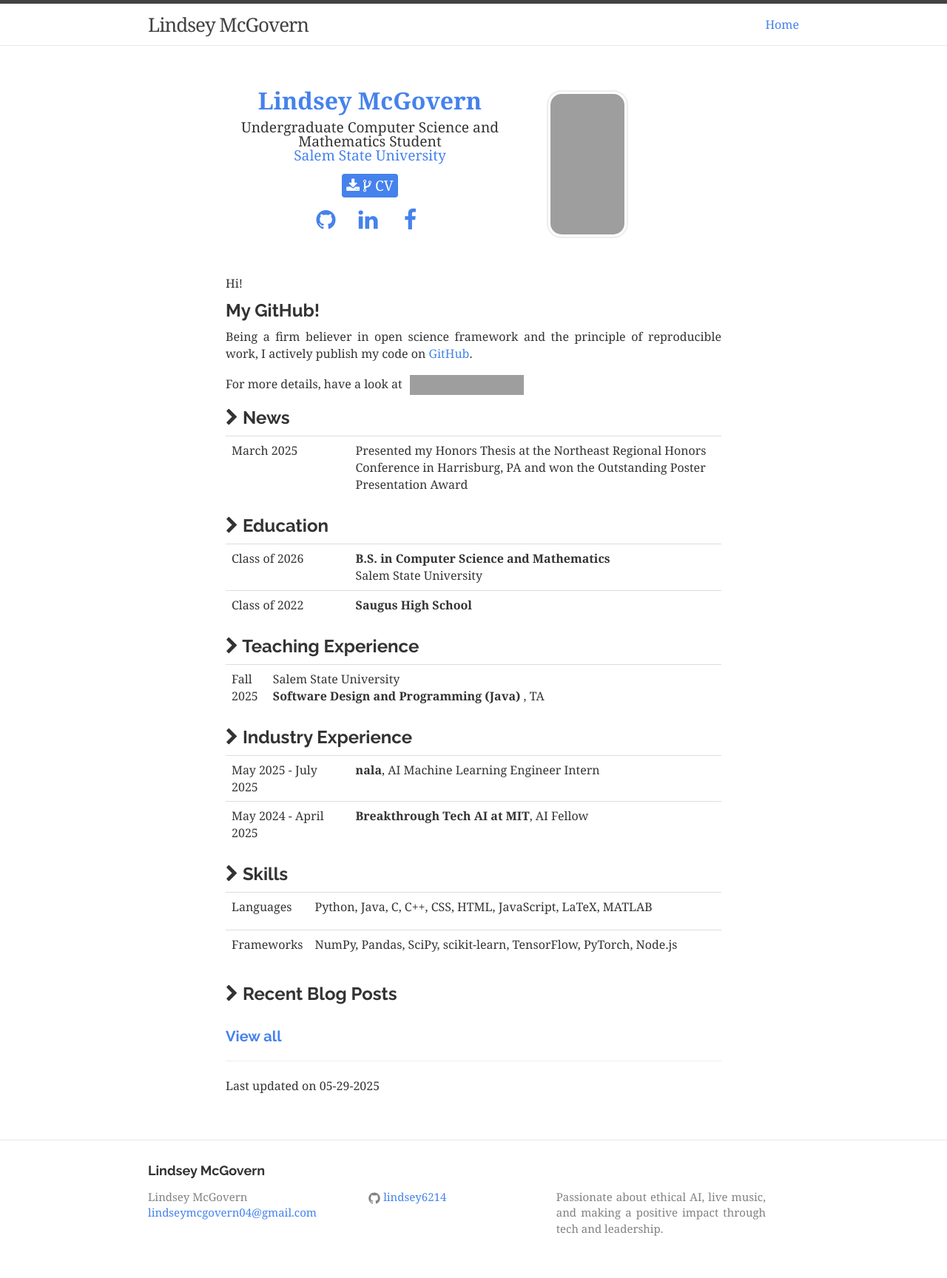
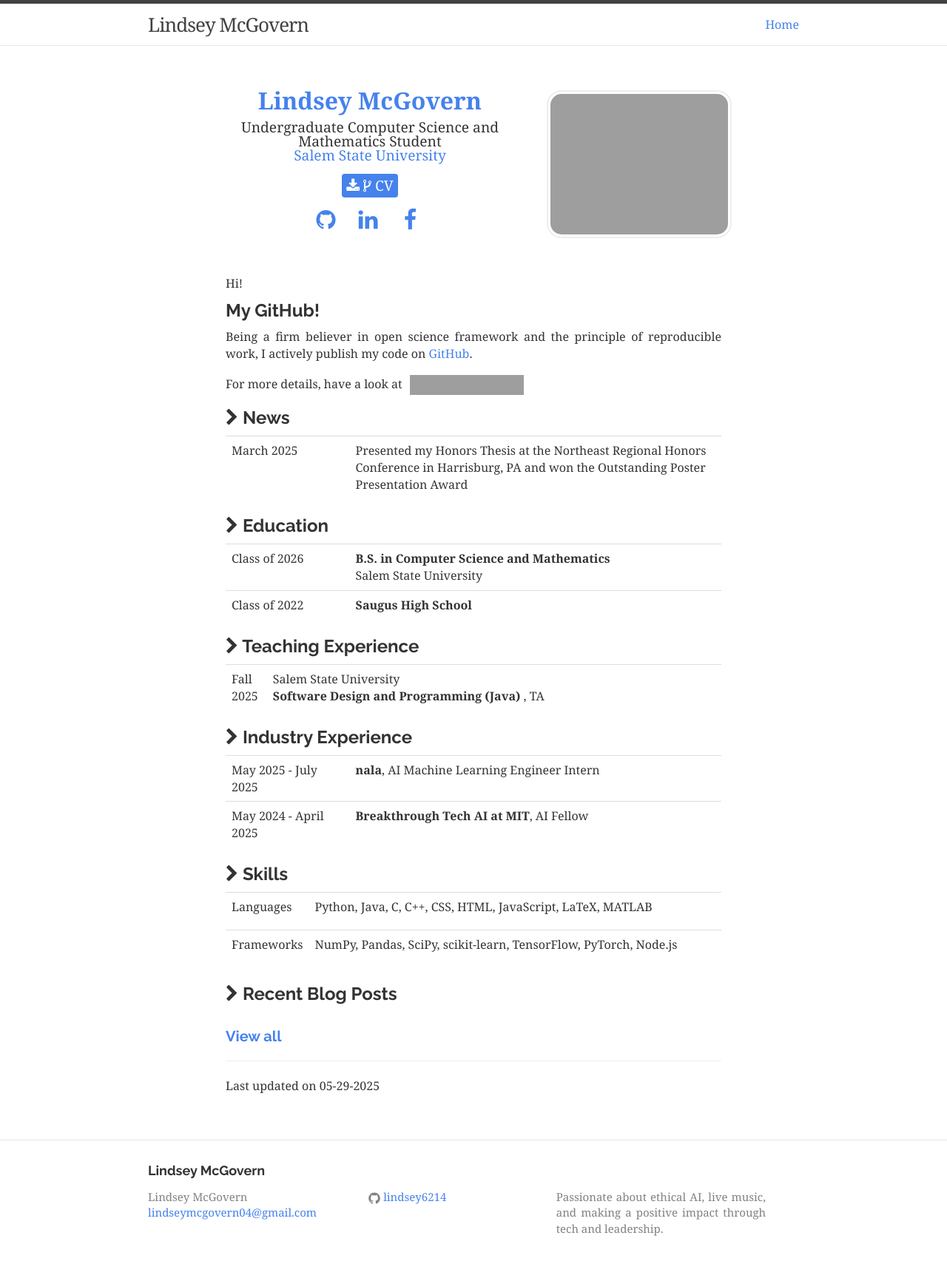
Before and after one commit to lindsey6214/lindsey6214.github.io, a Jekyll site: the page built from about.md, in a window 1280 px wide. Shown: the whole page at 74% size. Built offline with Jekyll 4.4.1, drawn with Linux system fonts in a browser that asks for light colours; nearby versions of some CDN libraries; comment, search, counter and statistics services are not loaded; grey boxes are pictures that could not be loaded.

```diff
--- a/_data/timeline.yml
+++ b/_data/timeline.yml
@@ -10,7 +10,7 @@
   description:
   additional_classes: slideInLeft
   icon:
-    src: /images/nexchanges.jpg
+    src: /images/nala.png
 
 - title: "Undergrad Teaching Assistant"
   subtitle: Sept - Dec, 2025
@@ -21,7 +21,7 @@
 
 - title: "Breakthrough Tech AI at MIT"
   subtitle: May 2024 - April 2025
-  description:
+  description: Engaged in a year long program, including Machine Learning coursework with MIT faculty, experiential learning experience, and mentorship from industry professionals
   additional_classes: slideInRight
   icon:
     src: /images/bttai.jpeg
--- a/_layouts/about.liquid
+++ b/_layouts/about.liquid
@@ -41,7 +41,7 @@ layout: base
 
     </div>
 
-    <div class="col-md-2 vcenter idxHdr">
+    <div class="col-md-4 vcenter idxHdr">
       <a href="/images/200linz.jpeg">
         <img src="/images/200linz.jpeg"
              style="border-radius: 20px; margin: 10px; width: 256px; height: 200px; object-fit: cover;"
--- a/css/first_fold.scss
+++ b/css/first_fold.scss
@@ -41,14 +41,14 @@
     min-height: 480px;
     position: relative;
     color: $off-white;
-    background-image: url('/images/linz_nyc.jpg');
+    background-image: url('/images/linz_nyc.JPG');
     background-size: cover;
     background-repeat: no-repeat;
     background-position: 0% 100%;
     background-blend-mode: overlay;
     background-color: rgba(0, 0, 0, 0.5);
     @include media($mobile) {
-      @include retina-image("/images/linz_nyc.jpg", cover, jpg);
+      @include retina-image("/images/linz_nyc.JPG", cover, jpg);
     }
     hr {
       border: 1px inset $white;
--- a/css/home.scss
+++ b/css/home.scss
@@ -95,6 +95,7 @@
             // When image
             max-width: 100%;
             height: 100%;
+            object-fit: cover;
             vertical-align: middle;
             border-radius: 50%;
             background-color: $white;
```
Also changed, not shown: images/nala.png (added), 1 other file.
